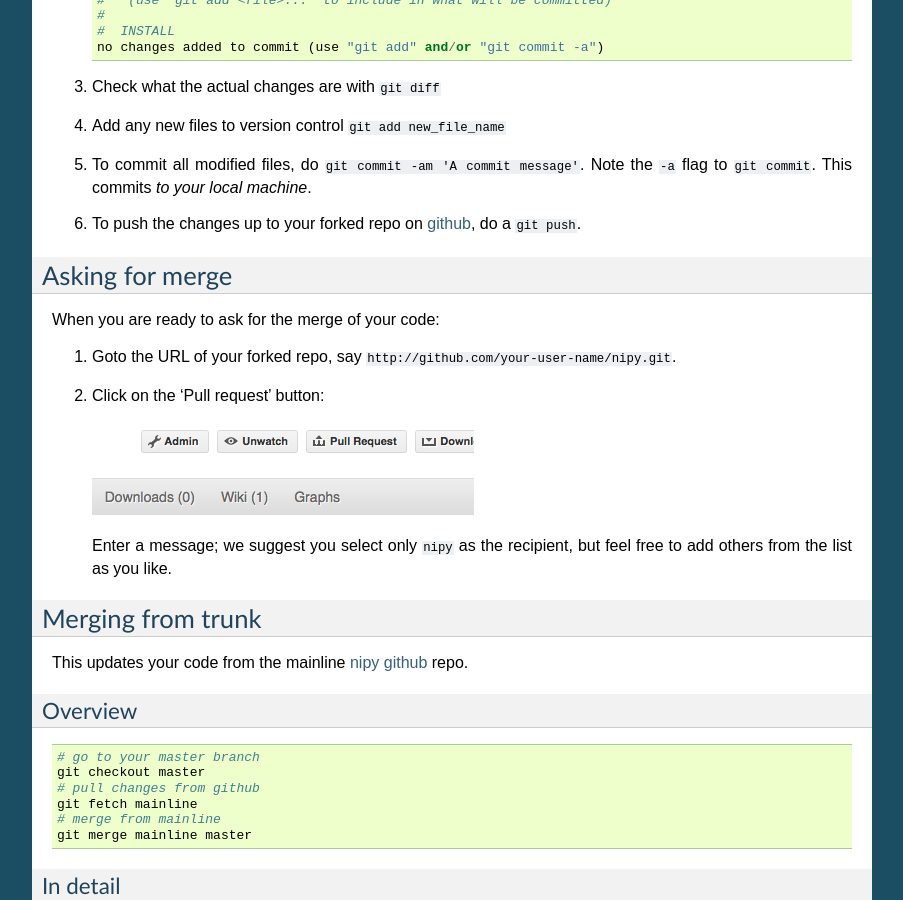
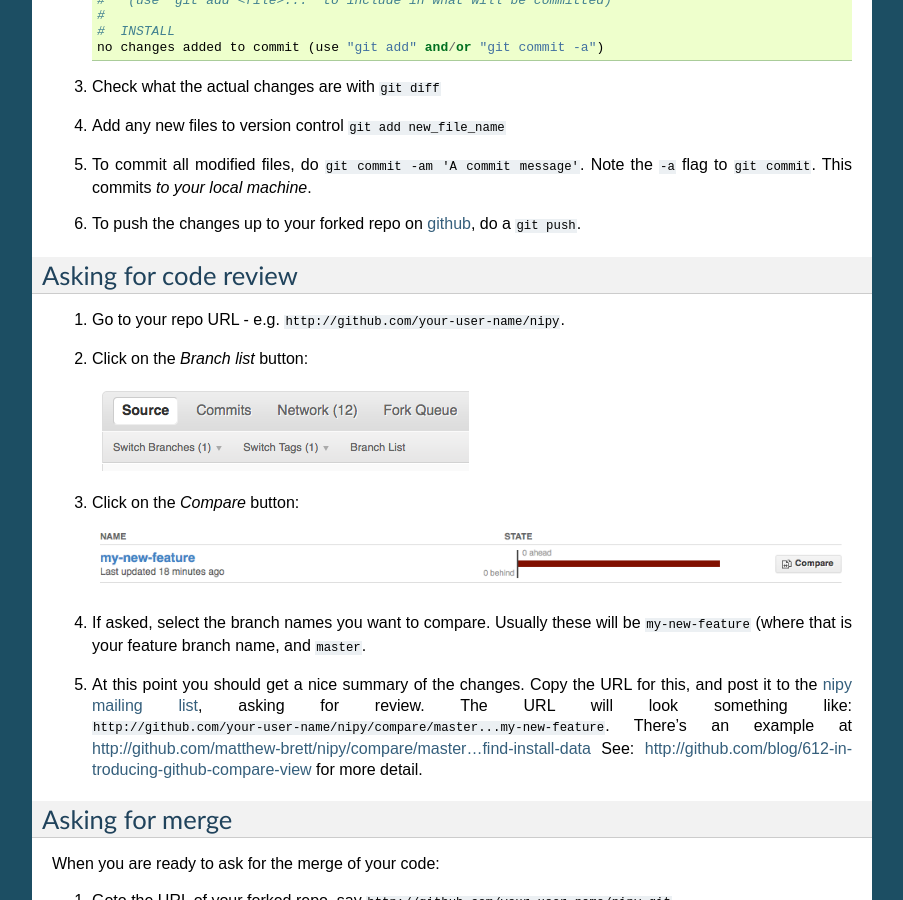
Before and after one commit to matthew-brett/gitwash, a Sphinx documentation site: the page built from doc/development_workflow.rst, in a window 1280 px wide and 900 px high, scrolled down 957 px. Shown: the whole window, without its empty margins (198-1101 px from the left). Built offline with Sphinx 7.4.7, drawn with Linux system fonts in a browser that asks for light colours; some of the changed text lies outside the part shown.

Commit message:
DOC - compare view doc

```diff
--- a/doc/development_workflow.rst
+++ b/doc/development_workflow.rst
@@ -71,6 +71,30 @@ In more detail
    *to your local machine*.
 #. To push the changes up to your forked repo on github_, do a ``git push``.
 
+Asking for code review
+======================
+
+#. Go to your repo URL - e.g. ``http://github.com/your-user-name/nipy``.
+#. Click on the *Branch list* button:
+
+   .. image:: branch_list.png
+
+#. Click on the *Compare* button:
+
+   .. image:: branch_list_compare.png
+
+#. If asked, select the branch names you want to compare.  Usually these
+   will be ``my-new-feature`` (where that is your feature branch name,
+   and ``master``.
+#. At this point you should get a nice summary of the changes.  Copy the
+   URL for this, and post it to the `nipy mailing list`_, asking for
+   review.  The URL will look something like:
+   ``http://github.com/your-user-name/nipy/compare/master...my-new-feature``.
+   There's an example at
+   http://github.com/matthew-brett/nipy/compare/master...find-install-data
+   See: http://github.com/blog/612-introducing-github-compare-view for
+   more detail.
+
 Asking for merge
 ================
 
```
Also changed, not shown: doc/branch_list.png (added), doc/branch_list_compare.png (added).
